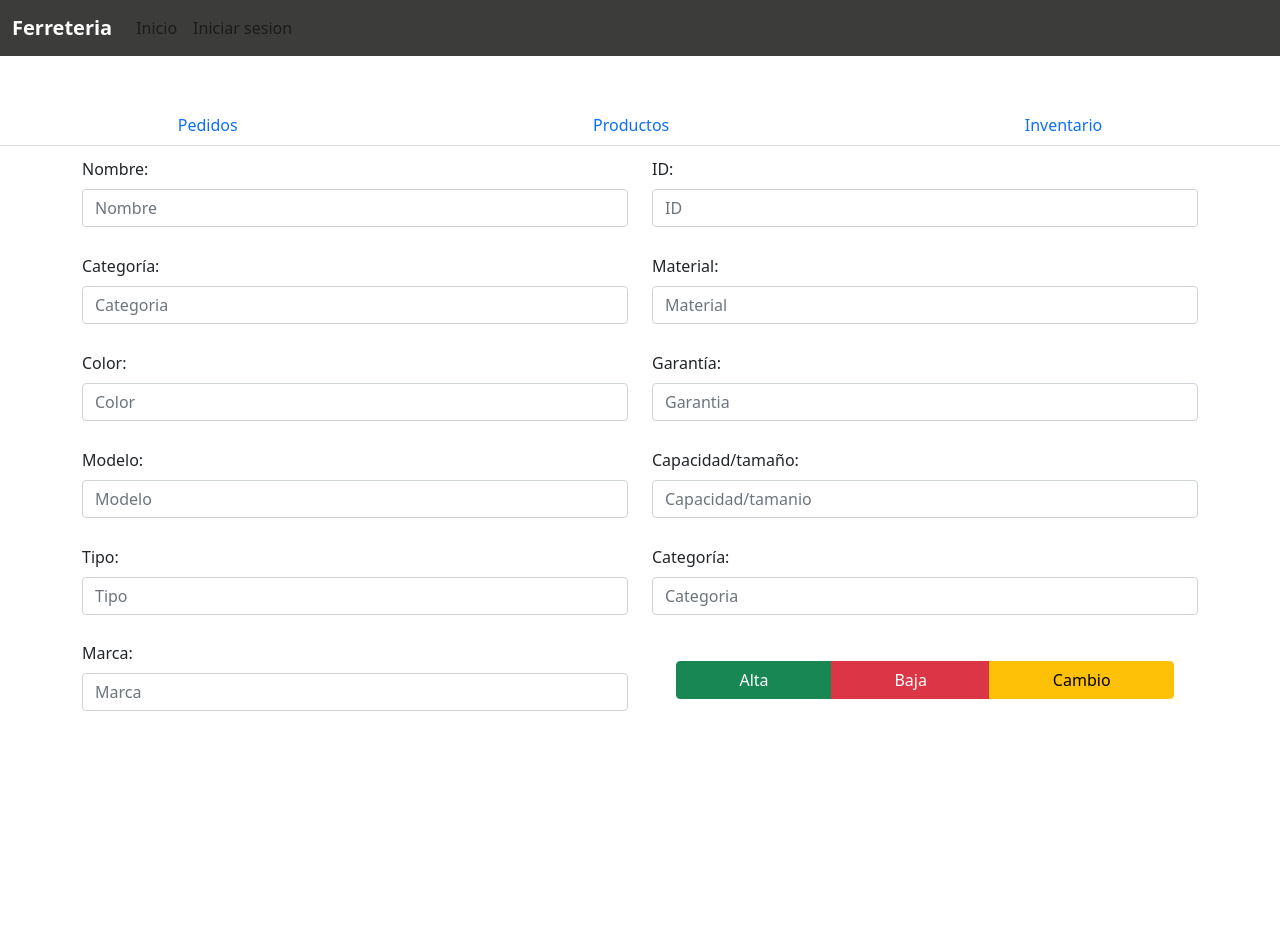
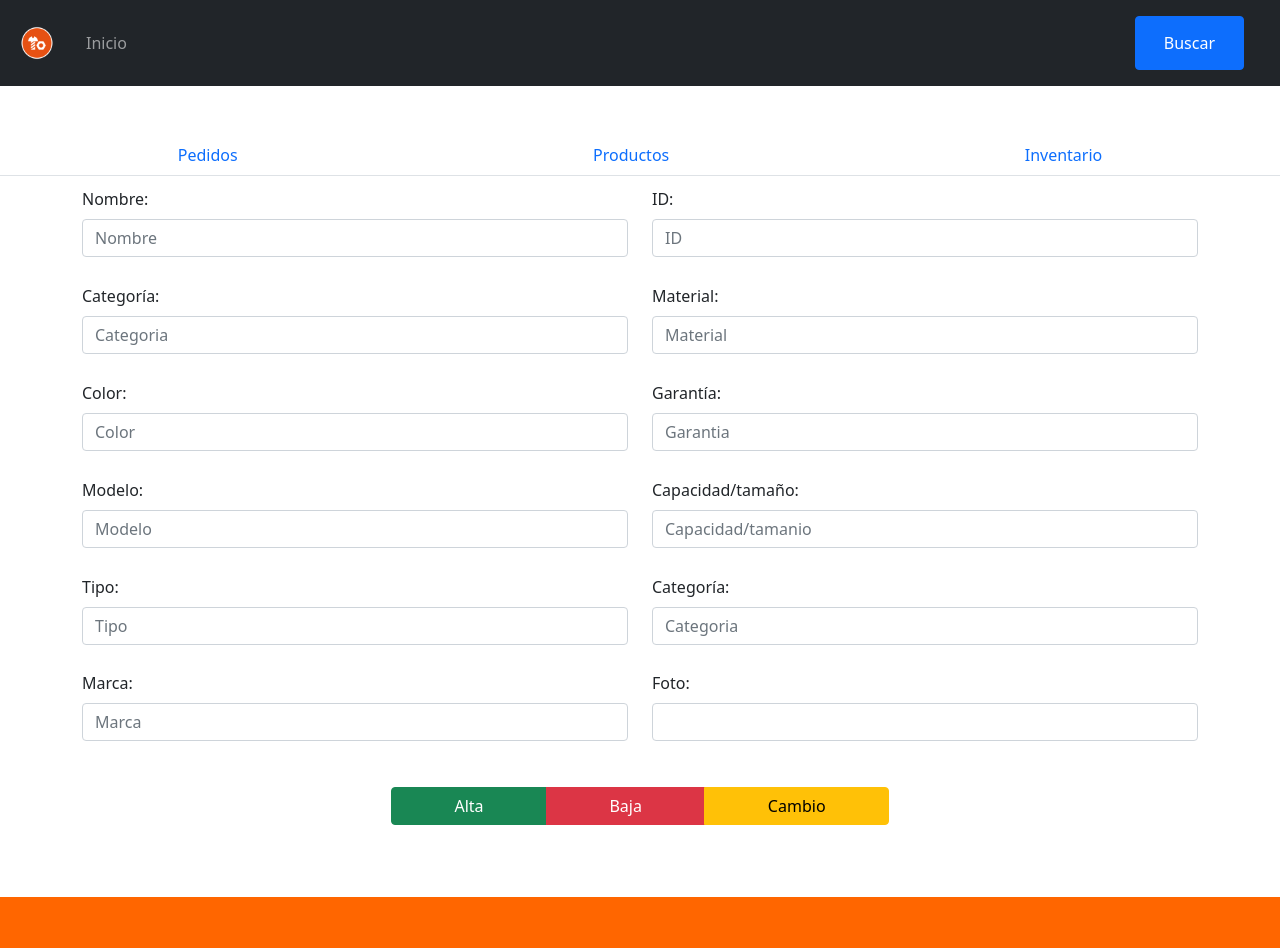
Before and after one commit to SWRAguacate/Ferreteria-web, a React app: page /products in a window 1280 px wide. Shown: the top 948 px of the page. Before the commit the page ends 800 px from the top, so only its background shows below. Built offline with nearby package versions, Linux system fonts and the light colour scheme.

Commit message:
cambios front

```diff
--- a/src/components/header/Header.js
+++ b/src/components/header/Header.js
@@ -76,9 +76,6 @@ class MenuNav extends React.Component {
             </Nav>
             <NavbarText>
               <div className="row">
-                <div className="col-sm-6">
-                  <Input />
-                </div>
                 <div className="col-sm-5">
                   <Button color="primary">
                     <Link to={'/search'} className="nav-link">
--- a/src/components/inventario/Inventario.js
+++ b/src/components/inventario/Inventario.js
@@ -77,7 +77,7 @@ export const Inventario = () => (
     <br></br>
     <br></br>
 
-    <nav class="fixed-bottom">
+    <nav class="">
       <ul class="pagination justify-content-center">
         <li class="page-item disabled">
           <a class="page-link">Previous</a>
--- a/src/components/orders/Orders.js
+++ b/src/components/orders/Orders.js
@@ -44,7 +44,7 @@ export const Pedidos = () => (
     <br></br>
     <br></br>
 
-    <nav class="fixed-bottom">
+    <nav class="">
       <ul class="pagination justify-content-center">
         <li class="page-item disabled">
           <a class="page-link">Previous</a>
--- a/src/components/pages/indexSP.js
+++ b/src/components/pages/indexSP.js
@@ -2,6 +2,9 @@ import React from 'react';
 import { MenuSp } from './../headersp/IndexHeaderSp';
 import { Pedidos } from './../orders/Orders';
 import { NavSp } from './../navsp/IndexNavSp';
+import MenuNav from './../header/Header';
+import PieFooter from './../footer/Footer'
+
 
 class IndexSP extends React.Component {
   constructor() {
@@ -13,7 +16,7 @@ class IndexSP extends React.Component {
 
   render() {
     return (<div>
-      <MenuSp></MenuSp>
+      <MenuNav></MenuNav>
       <br></br>
       <br></br>
       <NavSp></NavSp>
@@ -22,6 +25,7 @@ class IndexSP extends React.Component {
       <br></br>
       <br></br>
       <br></br>
+      <PieFooter></PieFooter>
     </div>);
   }
 
--- a/src/components/pages/inventory.js
+++ b/src/components/pages/inventory.js
@@ -2,6 +2,8 @@ import React from 'react';
 import { MenuSp } from './../headersp/IndexHeaderSp';
 import { NavSp } from './../navsp/IndexNavSp';
 import { Inventario } from './../inventario/Inventario';
+import MenuNav from './../header/Header';
+import PieFooter from './../footer/Footer'
 
 class Inventory extends React.Component {
   constructor() {
@@ -13,7 +15,7 @@ class Inventory extends React.Component {
 
   render() {
     return (<div>
-      <MenuSp></MenuSp>
+      <MenuNav></MenuNav>
       <br></br>
       <br></br>
       <NavSp></NavSp>
@@ -22,6 +24,7 @@ class Inventory extends React.Component {
       <br></br>
       <br></br>
       <br></br>
+      <PieFooter></PieFooter>
     </div>);
   }
 
--- a/src/components/pages/orders.js
+++ b/src/components/pages/orders.js
@@ -2,6 +2,8 @@ import React from 'react';
 import { MenuSp } from './../headersp/IndexHeaderSp';
 import { NavSp } from './../navsp/IndexNavSp';
 import { Pedidos } from './../orders/Orders';
+import MenuNav from './../header/Header';
+import PieFooter from './../footer/Footer'
 
 class Orders extends React.Component {
   constructor() {
@@ -13,7 +15,7 @@ class Orders extends React.Component {
 
   render() {
     return (<div>
-      <MenuSp></MenuSp>
+      <MenuNav></MenuNav>
       <br></br>
       <br></br>
       <NavSp></NavSp>
@@ -22,6 +24,7 @@ class Orders extends React.Component {
       <br></br>
       <br></br>
       <br></br>
+      <PieFooter></PieFooter>
     </div>);
   }
 
--- a/src/components/pages/products.js
+++ b/src/components/pages/products.js
@@ -2,6 +2,8 @@ import React from 'react';
 import { MenuSp } from './../headersp/IndexHeaderSp';
 import { NavSp } from './../navsp/IndexNavSp';
 import {Productos} from './../productos/Productos'
+import MenuNav from './../header/Header';
+import PieFooter from './../footer/Footer'
 
 class Products extends React.Component {
   constructor() {
@@ -13,7 +15,7 @@ class Products extends React.Component {
 
   render() {
     return (<div>
-      <MenuSp></MenuSp>
+      <MenuNav></MenuNav>
       <br></br>
       <br></br>
       <NavSp></NavSp>
@@ -21,6 +23,7 @@ class Products extends React.Component {
       <br></br>
       <br></br>
       <br></br>
+      <PieFooter></PieFooter>
     </div>);
   }
 
--- a/src/components/productos/Productos.js
+++ b/src/components/productos/Productos.js
@@ -106,6 +106,12 @@ export const Productos = () => (
         </FormGroup>
       </Col>
       <Col className="block-example border border-0 border-dark container">
+        <FormGroup style={{ marginTop: '2%', marginBottom: '2%' }}>
+          <Label for="exampleEmail"> Foto:</Label>
+          <Input id="Foto" name="Foto" placeholder="" type="text" />
+        </FormGroup>
+      </Col>
+      <Col className="block-example border border-0 border-dark container">
         <ButtonGroup className="container" style={{ marginTop: '5.5%' }}>
           <Button color="success">Alta</Button>
           <Button color="danger">Baja</Button>
```
